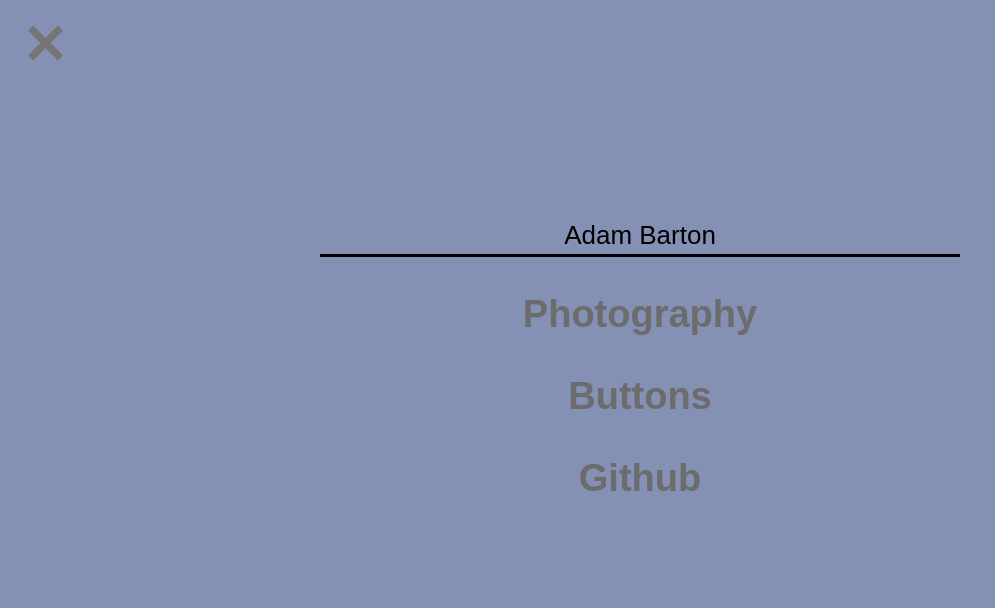
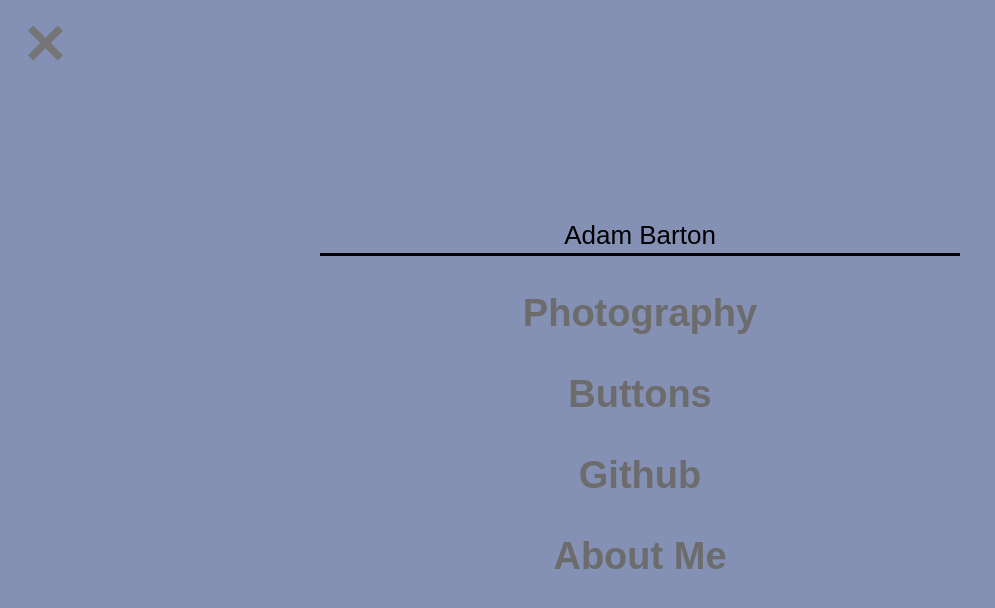
Before and after one commit to Stygain/css-loaders, a React (Create React App) app: page / in a window 1280 px wide. Both pictures are taken after a click on the element 45 px from the left and 43 px from the top of the page. Shown: the top 608 px of the page, without its empty margins (0-995 px from the left). Built offline with nearby package versions, Linux system fonts and the light colour scheme.

Commit message:
Added link to personal website.

```diff
--- a/src/Menu.js
+++ b/src/Menu.js
@@ -104,6 +104,10 @@
       transition: 0.8s ease-in-out 1.8s;
     }
 
+    .menu.open .item:nth-child(5) {
+      transition: 0.8s ease-in-out 2.2s;
+    }
+
     .item:nth-child(1) {
       margin-top: 20px;
       margin-bottom: 20px;
@@ -162,7 +166,7 @@
           Adam Barton
         </div>
         <div className="item link">
-          <a href="https://stygain.github.io/northwestvision/">
+          <a href="http://northwestvision.pictures">
             Photography
           </a>
         </div>
@@ -176,6 +180,11 @@
             Github
           </a>
         </div>
+        <div className="item link">
+          <a href="http://adambarton.info">
+            About Me
+          </a>
+        </div>
       </div>
   	</div>
 
```
